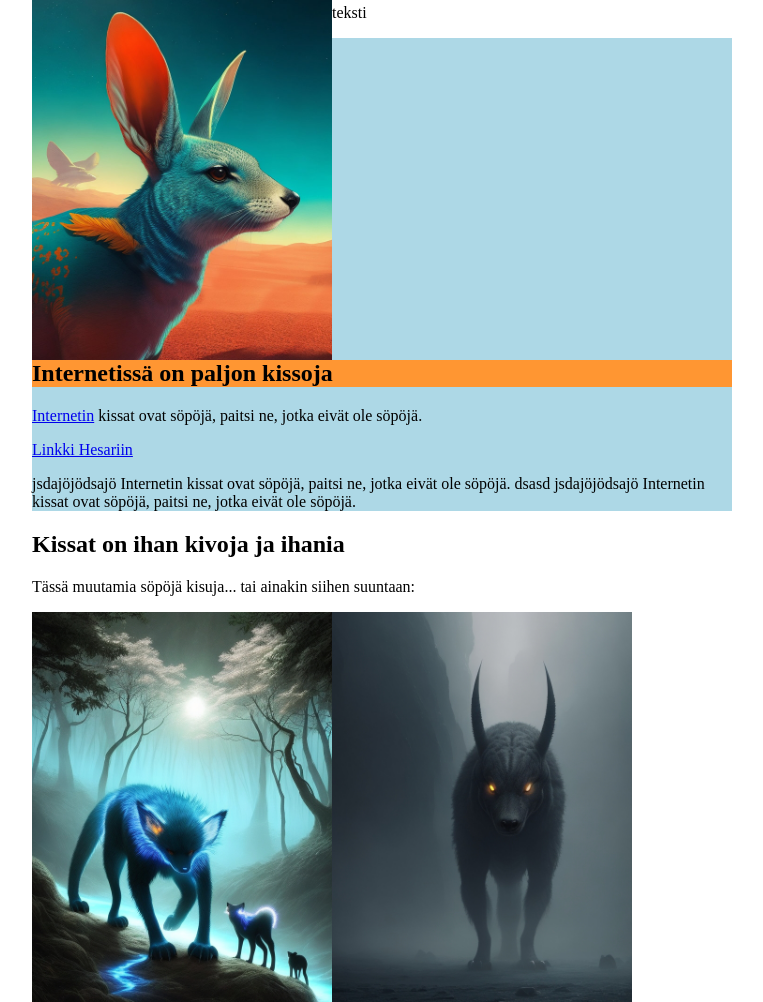
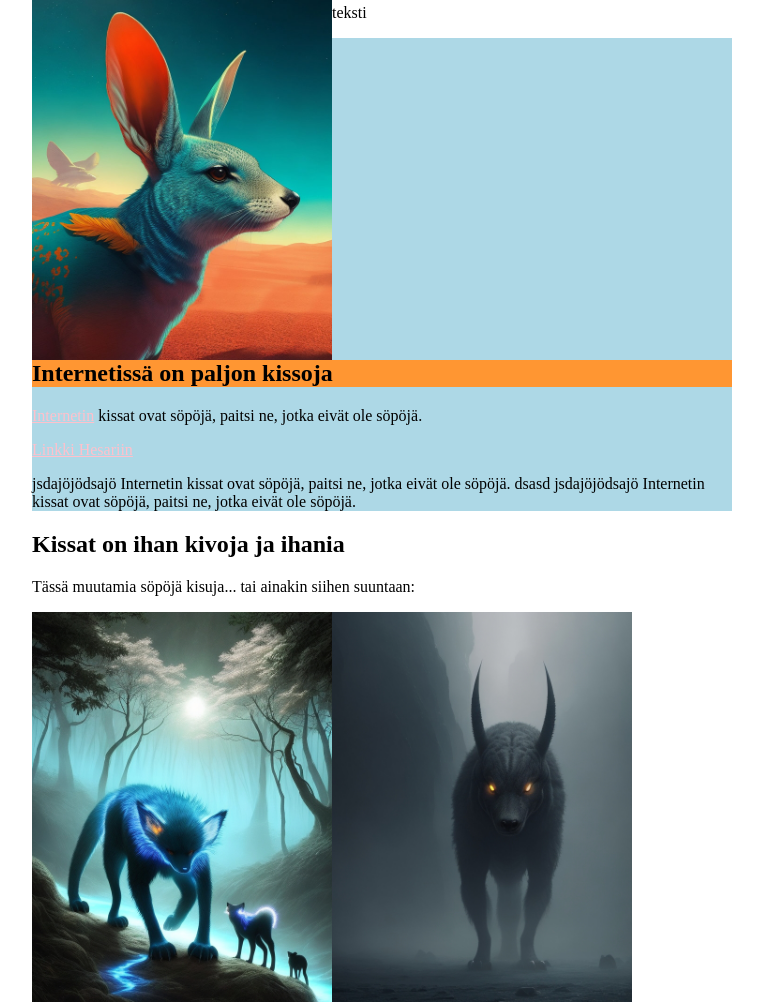
Before and after one commit to janneval/janneval.github.io, a plain HTML site: page index.html in a window 1280 px wide. Shown: the part 555-1557 px from the top of the page, without its empty margins (258-1021 px from the left). Drawn offline with Linux system fonts and the light colour scheme.

Commit message:
malli commit

```diff
--- a/style.css
+++ b/style.css
@@ -12,3 +12,5 @@ div { background-color: lightblue; }
 .hienompi {background-color: rgb(255,150,50);}
 
 #ingeressi {font-family: arial; font-size: 20px;}
+
+a {color:pink;}
```
Also changed, not shown: New Text Document.txt (added).
